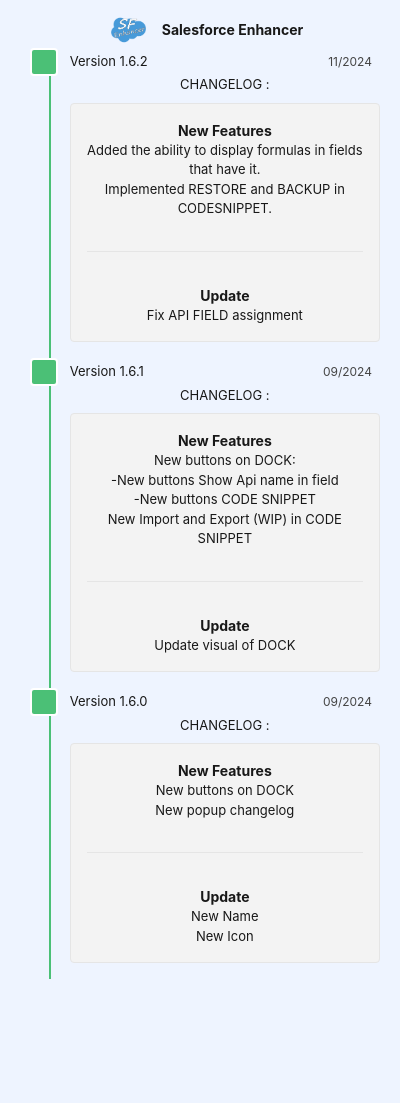
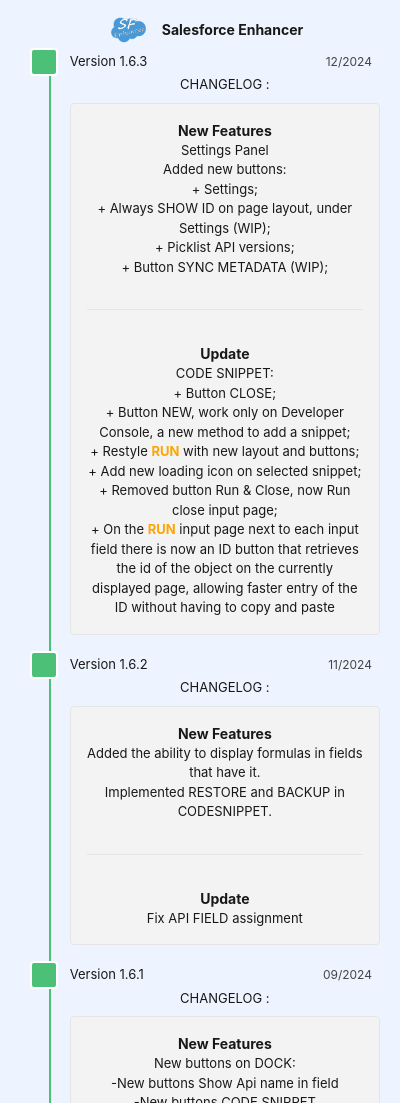
Before and after one commit to IziPeezeLemonSqueeze/Chrome-WatchingObject-Extension, a browser extension: page popup.html in a window 400 px wide. Shown: the top 1103 px of the page. Before the commit the page ends 991 px from the top, so only its background shows below. Drawn offline with Linux system fonts and the light colour scheme.

Commit message:
update 1.6.3

```diff
--- a/background.js
+++ b/background.js
@@ -245,6 +245,12 @@
 			clearTimeout(timeoutFORCEResetDialog);
 			chrome.tabs.sendMessage(sender.tab.id, {
 				response: 'resetCodeSnippet'
+			});
+			break;
+
+		case 'WO_CODESNIPPET_close':
+			chrome.tabs.sendMessage(sender.tab.id, {
+				response: 'closeCodeSnippetByBtn'
 			});
 			break;
 
--- a/popup.html
+++ b/popup.html
@@ -18,6 +18,103 @@
 	</div>
 	<ul class="slds-timeline"
 		style="text-align: center;">
+		<li>
+			<div class="slds-timeline__item_expandable slds-timeline__item_task slds-is-open">
+
+				<div class="slds-media">
+					<div class="slds-media__figure">
+
+						<svg class="slds-button__icon slds-timeline__details-action-icon"
+							aria-hidden="false">
+							<use xlink:href="/assets/icons/utility-sprite/svg/symbols.svg#switch"></use>
+						</svg>
+						<div class="slds-icon_container slds-icon-standard-task slds-timeline__icon"
+							title="task">
+							<svg class="slds-icon slds-icon_small"
+								aria-hidden="true">
+								<use xlink:href="/assets/icons/standard-sprite/svg/symbols.svg#task"></use>
+							</svg>
+						</div>
+					</div>
+					<div class="slds-media__body">
+						<div class="slds-grid slds-grid_align-spread slds-timeline__trigger">
+							<div
+								class="slds-grid slds-grid_vertical-align-center slds-truncate_container_75 slds-no-space">
+								<h3 class="">
+									Version 1.6.3
+								</h3>
+								<div class="slds-no-flex">
+									<span class="slds-icon_container slds-icon-utility-rotate"
+										title="Recurring Task">
+										<svg class="slds-icon slds-icon_xx-small slds-icon-text-default slds-m-left_x-small"
+											aria-hidden="true">
+											<use xlink:href="/assets/icons/utility-sprite/svg/symbols.svg#rotate"></use>
+										</svg>
+									</span>
+								</div>
+							</div>
+							<div class="slds-timeline__actions slds-timeline__actions_inline">
+								<p class="slds-timeline__date">12/2024</p>
+							</div>
+						</div>
+						<p class="slds-m-horizontal_xx-small">
+							CHANGELOG :
+						</p>
+						<article
+							class="slds-box slds-timeline__item_details slds-theme_shade slds-m-top_x-small slds-m-horizontal_xx-small"
+							id="task-item-base-69"
+							hidden="">
+							<div>
+								<span class="slds-text-title_bold">New Features</span>
+								<ul>
+									<li>
+										Settings Panel
+									</li>
+									<li>
+										Added new buttons:
+										<br />
+										+ Settings;
+										<br />
+										+ Always SHOW ID on page layout, under Settings (WIP);
+										<br />
+										+ Picklist API versions;
+										<br />
+										+ Button SYNC METADATA (WIP);
+									</li>
+								</ul>
+							</div>
+							<hr />
+							<div>
+								<span class="slds-text-title_bold">Update</span>
+								<ul>
+									<li>
+										CODE SNIPPET:
+										<br />
+										+ Button CLOSE;
+										<br />
+										+ Button NEW, work only on Developer Console, a new method to add a snippet;
+										<br />
+										+ Restyle <span style="color: orange; font-weight: bold;">RUN</span> with new
+										layout and buttons;
+										<br />
+										+ Add new loading icon on selected snippet;
+										<br />
+										+ Removed button Run & Close, now Run close input page;
+										<br />
+										+ On the <span style="color: orange; font-weight: bold;">RUN</span> input page
+										next to each input field there is now an ID button that retrieves the id of the
+										object
+										on the currently
+										displayed page, allowing faster entry of the ID without having to copy and paste
+									</li>
+								</ul>
+							</div>
+
+						</article>
+					</div>
+				</div>
+			</div>
+		</li>
 		<li>
 			<div class="slds-timeline__item_expandable slds-timeline__item_task slds-is-open">
 
```
Also changed, not shown: content_script.js (+24 -1 lines), snippet.html (+7 -2 lines), snippet.js (+13 -1 lines).
